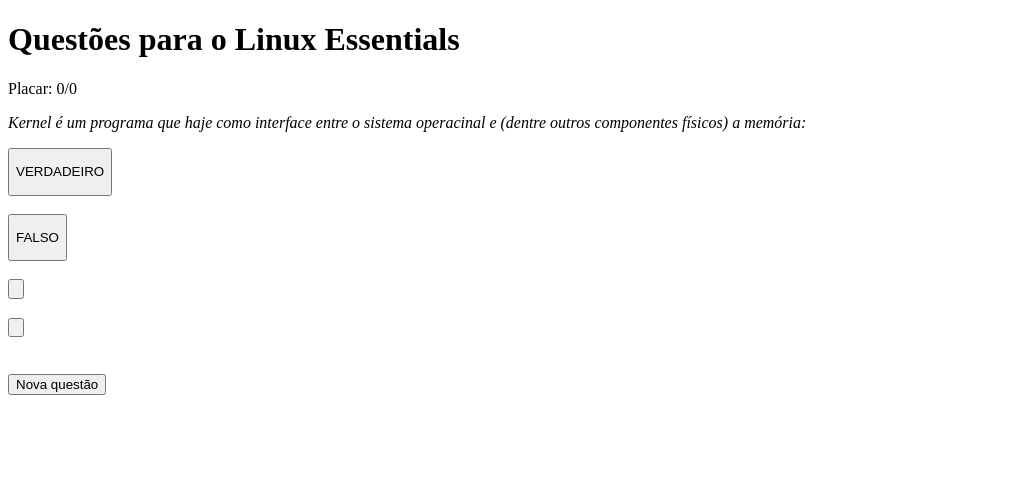
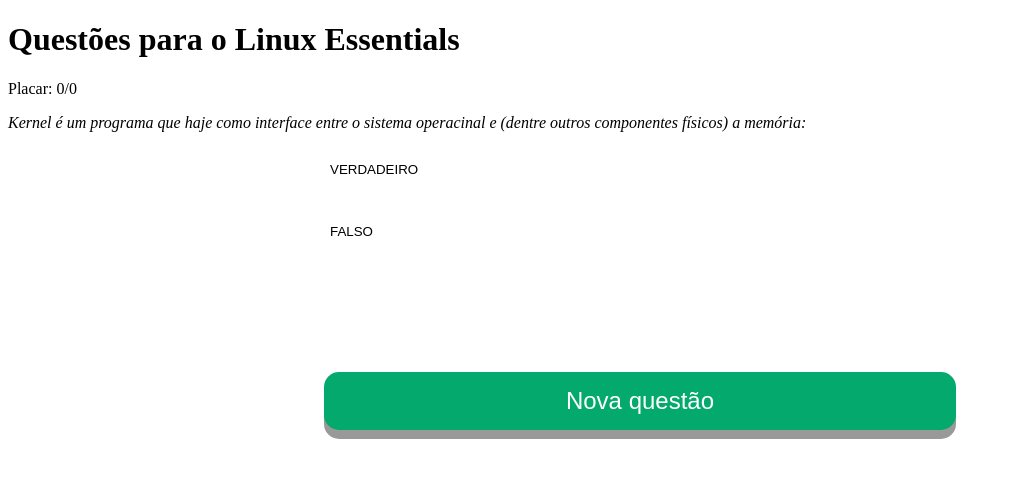
Before and after one commit to joaopedrolourencoaffonso/questoesLinuxEssentials, a Flask app: page / in a window 1280 px wide. Shown: the top 478 px of the page, without its empty margins (0-1011 px from the left). Run offline with Flask 3, Linux system fonts and the light colour scheme.

Commit message:
Deixando interface mais bonita

```diff
--- a/templates/index.html
+++ b/templates/index.html
@@ -6,8 +6,56 @@
     <title>Questões Linux</title>
 
     <style>
+        .novaQuestao {
+            display: block;
+            margin-left: auto;
+            margin-right: auto;
+            /*display: inline-block;*/
+            padding: 15px 25px;
+            font-size: 24px;
+            cursor: pointer;
+            text-align: center;
+            text-decoration: none;
+            outline: none;
+            color: #fff;
+            background-color: #04AA6D;
+            border: none;
+            border-radius: 15px;
+            box-shadow: 0 9px #999;
+            width: 50%;
+        }
 
+        .novaQuestao:hover {background-color: #3e8e41}
 
+        .novaQuestao:active {
+            background-color: #3e8e41;
+            box-shadow: 0 5px #666;
+            transform: translateY(4px);
+        }
+
+        .alternativa {
+            display: block;
+            margin-left: auto;
+            margin-right: auto;
+            background-color: white;
+            border: 0px solid #555555;
+            color: black;
+            transition-duration: 0.4s;
+            cursor: pointer;
+            width: 50%;
+            text-align: left;
+        }
+        .alternativa:hover {
+            background-color: #555555;
+            color: white;
+        }
+
+        .campoResposta {
+            display: block;
+            margin-left: auto;
+            margin-right: auto;
+            width: 25%;
+        }
     </style>
 </head>
 <body>
@@ -15,15 +63,14 @@
     <p>Placar: <a id="certas">0</a>/<a id="feitas">0</a></p>
     <div class="box" id="minhacaixa">
         <i><p id="enunciado">Kernel é um programa que haje como interface entre o sistema operacinal e (dentre outros componentes físicos) a memória:</p></i>
-        <div class="alternativa">
-            <button onclick="checaResposta('a')"><p id="a">VERDADEIRO</p></button><br><br>
-        </div>
-        <button onclick="checaResposta('b')"><p id="b">FALSO</p></button><br><br>
-        <button onclick="checaResposta('c')"><p id="c"></p></button><br><br>
-        <button onclick="checaResposta('d')"><p id="d"></p></button><br><br>
+        <button class="alternativa" onclick="checaResposta('a')"><p id="a">VERDADEIRO</p></button><br>
+        <button class="alternativa" onclick="checaResposta('b')"><p id="b">FALSO</p></button><br>
+        <button class="alternativa" onclick="checaResposta('c')"><p id="c"></p></button><br>
+        <button class="alternativa" onclick="checaResposta('d')"><p id="d"></p></button><br>
         <br>
+        <p id="campoResposta" class="campoResposta"></p>
     </div>
-    <button onclick="PegaQuestao()">Nova questão</button>
+    <button class="novaQuestao" onclick="PegaQuestao()">Nova questão</button>
 <script>
     let respostaGlobal = 'a';
     let totalQuestoesFeitas = 0;
@@ -31,6 +78,7 @@
 
     async function PegaQuestao() {
         try {
+            document.getElementById("campoResposta").innerHTML = "";
             console.log(respostaGlobal);
             // Fetch data from the server
             const response = await fetch("http://127.0.0.1:5000/data");
@@ -67,15 +115,17 @@
     function checaResposta(respostaDoAluno) {
         try {
             if (respostaDoAluno == respostaGlobal) {
-                alert("Acertou!");
+                //alert("Acertou!");
                 totalQuestoesFeitas += 1;
                 totalQuestoesCertas += 1;
                 document.getElementById("feitas").innerHTML = totalQuestoesFeitas;
                 document.getElementById("certas").innerHTML = totalQuestoesCertas;
+                document.getElementById("campoResposta").innerHTML = "Parabéns! Você acertou!";
             } else {
-                alert("Errou!");
+                //alert("Errou!");
                 totalQuestoesFeitas += 1;
                 document.getElementById("feitas").innerHTML = totalQuestoesFeitas;
+                document.getElementById("campoResposta").innerHTML = "Errado. A resposta correta é alternativa '" + respostaGlobal + "'";
             }
         } catch (error) {
             console.error("Error fetching data:", error);
```
Also changed, not shown: templates/test.html (added, +36 -0 lines).
